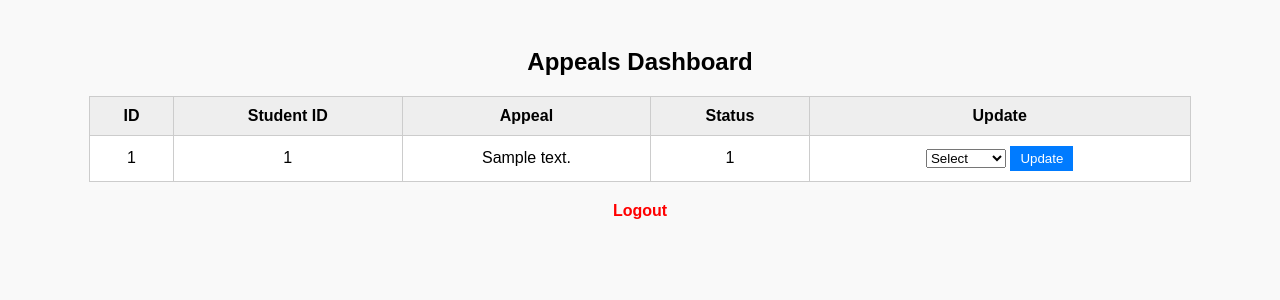
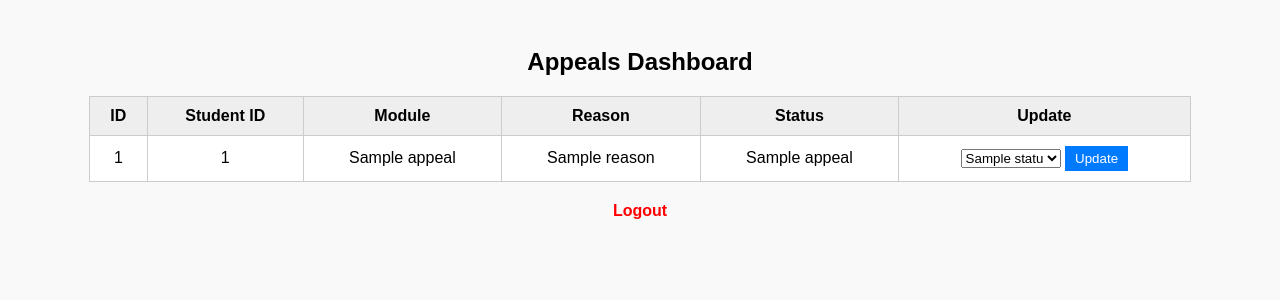
Before and after one commit to tanrech/ussd_app, a Flask app: template templates/dashboard.html in a window 1280 px wide. Shown: the top 300 px of the page. Run offline with Flask 3, Linux system fonts and the light colour scheme; the template is opened without the code that fills it: most values are stand-ins (such as "Sample title", 1, 10 or a date in 2020); some libraries are stand-ins or nearby versions.

Commit message:
Initial commit of Flask appeal dashboard

```diff
--- a/app.py
+++ b/app.py
@@ -2,9 +2,10 @@ from flask import Flask, request, render_template, redirect, session, url_for, f
 from flask_mysqldb import MySQL
 import MySQLdb.cursors
 import hashlib
+import os
 
 app = Flask(__name__)
-app.secret_key = 'your_super_secret_key'  # Change this for production use
+app.secret_key = 'your_super_secret_key'  # Change for production use
 
 # ✅ Railway MySQL configuration
 app.config['MYSQL_HOST'] = 'crossover.proxy.rlwy.net'
@@ -15,7 +16,7 @@ app.config['MYSQL_PORT'] = 29472
 
 mysql = MySQL(app)
 
-# ✅ Admin Login
+# ---------- Admin Login ----------
 @app.route('/admin/login', methods=['GET', 'POST'])
 def login():
     if session.get('loggedin'):
@@ -31,6 +32,7 @@ def login():
         cursor.execute('SELECT * FROM admins WHERE username = %s AND password = %s',
                        (username, hashed_password))
         admin = cursor.fetchone()
+
         if admin:
             session['loggedin'] = True
             session['username'] = admin['username']
@@ -39,38 +41,56 @@ def login():
             msg = '⚠️ Incorrect username or password!'
     return render_template('login.html', msg=msg)
 
-# ✅ Admin Dashboard
+# ---------- Admin Dashboard ----------
 @app.route('/admin/dashboard')
 def dashboard():
     if not session.get('loggedin'):
         return redirect(url_for('login'))
 
     cursor = mysql.connection.cursor(MySQLdb.cursors.DictCursor)
-    cursor.execute("SELECT * FROM appeals ORDER BY id DESC")
+    cursor.execute("""
+        SELECT appeals.*, appeal_status.status_name
+        FROM appeals
+        LEFT JOIN appeal_status ON appeals.status_id = appeal_status.id
+        ORDER BY appeals.id DESC
+    """)
     appeals = cursor.fetchall()
-    return render_template('dashboard.html', appeals=appeals)
 
-# ✅ Update Appeal Status
+    cursor.execute("SELECT * FROM appeal_status")
+    status_options = cursor.fetchall()
+
+    return render_template('dashboard.html', appeals=appeals, status_options=status_options)
+
+# ---------- Update Appeal Status ----------
 @app.route('/admin/update_status/<int:appeal_id>', methods=['POST'])
 def update_status(appeal_id):
     if not session.get('loggedin'):
         return redirect(url_for('login'))
 
-    new_status = request.form.get('status')  # status can be 'Approved' or 'Rejected'
+    status_name = request.form.get('status')
     cursor = mysql.connection.cursor()
-    cursor.execute("UPDATE appeals SET status_id = %s WHERE id = %s", (new_status, appeal_id))
-    mysql.connection.commit()
-    flash('✅ Appeal status updated successfully!', 'success')
+
+    cursor.execute("SELECT id FROM appeal_status WHERE status_name = %s", (status_name,))
+    result = cursor.fetchone()
+
+    if result:
+        status_id = result[0]
+        cursor.execute("UPDATE appeals SET status_id = %s WHERE id = %s", (status_id, appeal_id))
+        mysql.connection.commit()
+        flash('✅ Appeal status updated successfully!', 'success')
+    else:
+        flash('❌ Invalid status selected.', 'danger')
+
     return redirect(url_for('dashboard'))
 
-# ✅ Logout
+# ---------- Logout ----------
 @app.route('/logout')
 def logout():
     session.pop('loggedin', None)
     session.pop('username', None)
     return redirect(url_for('login'))
 
-# ✅ USSD Logic
+# ---------- USSD Endpoint ----------
 @app.route("/ussd", methods=["POST"])
 def ussd():
     session_id = request.form.get("sessionId", "")
@@ -88,7 +108,13 @@ def ussd():
     elif len(user_response) == 2 and user_response[0] == "1":
         student_id = user_response[1]
         cursor = mysql.connection.cursor()
-        cursor.execute("SELECT status_id FROM appeals WHERE student_id = %s ORDER BY id DESC LIMIT 1", (student_id,))
+        cursor.execute("""
+            SELECT appeal_status.status_name
+            FROM appeals
+            LEFT JOIN appeal_status ON appeals.status_id = appeal_status.id
+            WHERE student_id = %s
+            ORDER BY appeals.id DESC LIMIT 1
+        """, (student_id,))
         result = cursor.fetchone()
 
         if result:
@@ -100,9 +126,7 @@ def ussd():
     else:
         return "END ❌ Invalid input. Please try again."
 
-# ✅ Run the app
-import os
-
+# ---------- Run App ----------
 if __name__ == '__main__':
     port = int(os.environ.get('PORT', 5000))
     app.run(debug=True, host='0.0.0.0', port=port)
--- a/templates/dashboard.html
+++ b/templates/dashboard.html
@@ -20,7 +20,8 @@
         <tr>
             <th>ID</th>
             <th>Student ID</th>
-            <th>Appeal</th>
+            <th>Module</th>
+            <th>Reason</th>
             <th>Status</th>
             <th>Update</th>
         </tr>
@@ -28,14 +29,17 @@
         <tr>
             <td>{{ appeal.id }}</td>
             <td>{{ appeal.student_id }}</td>
-            <td>{{ appeal.message }}</td>
-            <td>{{ appeal.status_id }}</td>
+            <td>{{ appeal.module_name }}</td>
+            <td>{{ appeal.reason }}</td>
+            <td>{{ appeal.status_name or 'Pending' }}</td>
             <td>
-                <form action="{{ url_for('update_status', appeal_id=appeal.id) }}" method="POST">
-                    <select name="status" required>
-                        <option value="">Select</option>
-                        <option value="Approved">Approved</option>
-                        <option value="Rejected">Rejected</option>
+                <form method="POST" action="{{ url_for('update_status', appeal_id=appeal.id) }}">
+                    <select name="status">
+                        {% for status in status_options %}
+                            <option value="{{ status.status_name }}" {% if appeal.status_name == status.status_name %}selected{% endif %}>
+                                {{ status.status_name }}
+                            </option>
+                        {% endfor %}
                     </select>
                     <button type="submit">Update</button>
                 </form>
```
